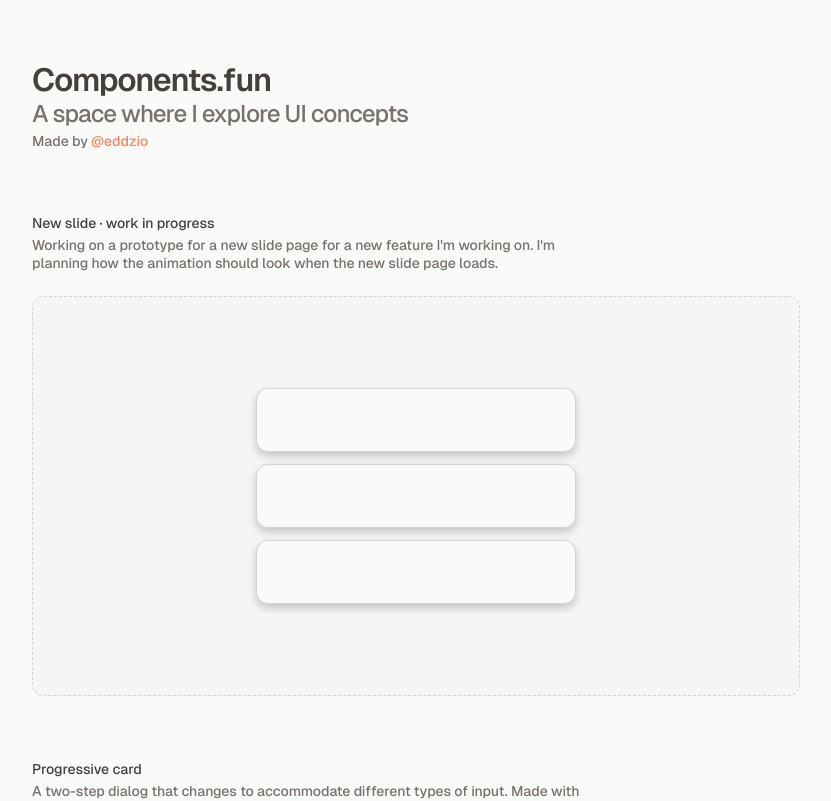
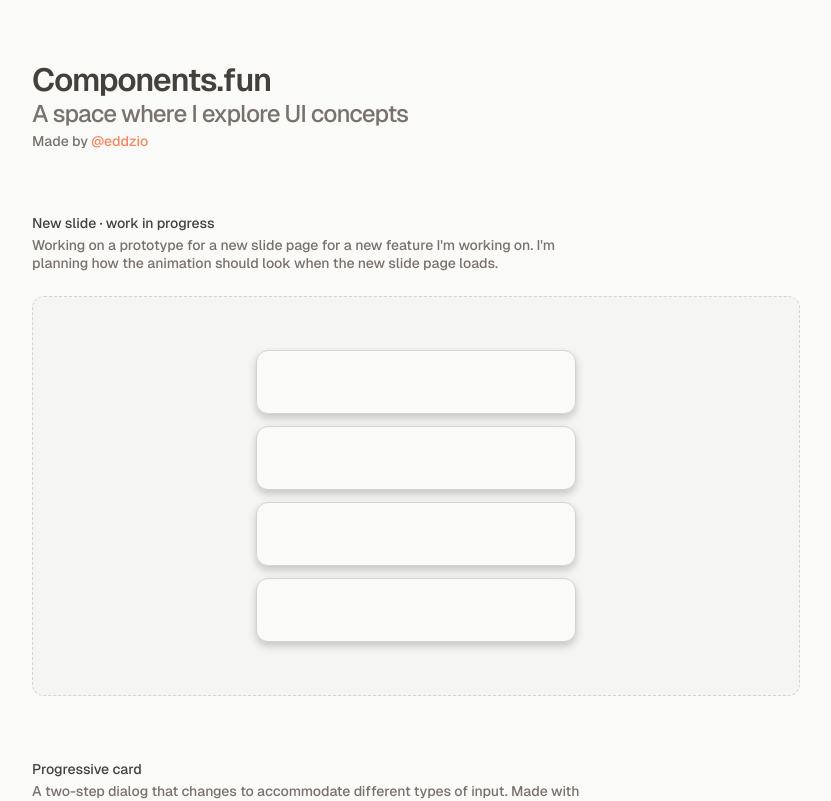
Before and after one commit to eddzio/components, a Next.js app: page / in a window 1280 px wide. Shown: the top 801 px of the page, without its empty margins (224-1055 px from the left). Built offline with nearby package versions, Linux system fonts and the light colour scheme.

Commit message:
added a 0.7 delay to the animation for now

```diff
--- a/app/components/newSlide.tsx
+++ b/app/components/newSlide.tsx
@@ -2,29 +2,27 @@
 
 import React from "react";
 import { motion, AnimatePresence } from "framer-motion";
+import { useAnimate, stagger } from "framer-motion"
+
 
 const rowStyles = "card w-80 max-w-full h-16"
 
 const container = {
     hidden: {
         opacity: 0,
-        transition: {
-            staggerChildren: 0.5,
-        }
+        y: 10
+
     },
     whileInView: {
         opacity: 1,
+        y: 0,
         transition: {
-            staggerChildren: 0.5,
+            delayChildren: 0.7,
+            staggerChildren: 0.1,
 
         }
     },
-    exit: {
-        opacity: 0,
-        transition: {
-            staggerChildren: 0.5
-        }
-    }
+
 }
 
 const item = {
@@ -32,14 +30,14 @@ const item = {
         opacity: 0,
         y: 10,
         transition: {
-            duration: 0.5
+            duration: 0.3
         }
     },
     whileInView: {
         opacity: 1,
         y: 0,
         transition: {
-            duration: 0.5
+            duration: 0.3
         }
     }
 }
@@ -52,8 +50,12 @@ export const NewSlide = () => {
                 variants={container}
                 initial="hidden"
                 whileInView="whileInView"
-                exit="exit"
+                transition={{
+                    delay: 1
+                }}
+
             >
+                <motion.div className={rowStyles} variants={item}></motion.div>
                 <motion.div className={rowStyles} variants={item}></motion.div>
                 <motion.div className={rowStyles} variants={item}></motion.div>
                 <motion.div className={rowStyles} variants={item}></motion.div>
```
